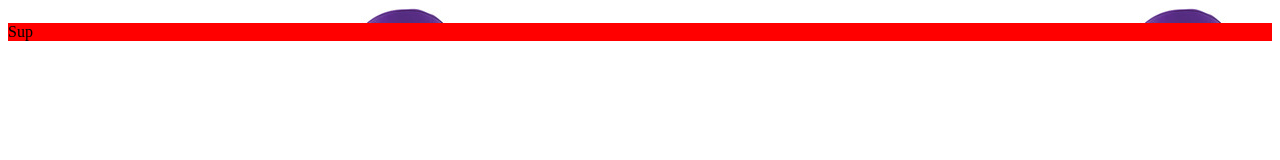
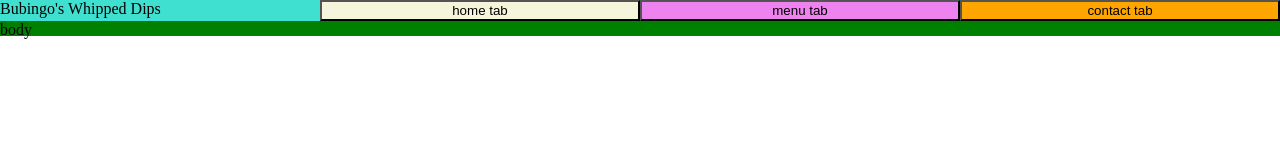
Before and after one commit to SloaneTribble/restaurant-page, a website built with webpack: page dist/index.html in a window 1280 px wide. Built offline with nearby package versions, Linux system fonts and the light colour scheme.

Commit message:
Begin laying out header

```diff
--- /dev/null
+++ b/src/header.js
@@ -0,0 +1,29 @@
+function headerMaker(){
+    const header = document.createElement('div');
+    header.classList.add('header');
+
+    const title = document.createElement('div');
+    title.classList.add('title');
+    title.textContent = 'Bubingo\'s Whipped Dips';
+
+    const homeTab = document.createElement('button');
+    homeTab.classList.add('home-tab');
+    homeTab.textContent = 'home tab';
+
+    const menuTab = document.createElement('button');
+    menuTab.classList.add('menu-tab');
+    menuTab.textContent = 'menu tab';
+
+    const contactTab = document.createElement('button');
+    contactTab.classList.add('contact-tab');
+    contactTab.textContent = 'contact tab';
+
+    header.appendChild(title);
+    header.appendChild(homeTab);
+    header.appendChild(menuTab);
+    header.appendChild(contactTab);
+
+    return header;
+}
+
+export {headerMaker};
--- a/src/home.js
+++ b/src/home.js
@@ -1,10 +1,10 @@
 
-function componentMaker(){
+function bodyMaker(){
         function component() {
         const element = document.createElement('div');
 
-        // Lodash, now imported by this script
         element.classList.add('there');
+        element.textContent = 'body';
 
         return element;
     }
@@ -13,4 +13,4 @@ function componentMaker(){
 
 }
 
-componentMaker();
+export {bodyMaker};
--- a/src/index.js
+++ b/src/index.js
@@ -1,15 +1,10 @@
 import './style.css';
-import './home.js';
+import {headerMaker} from './header.js';
+import {bodyMaker} from './home.js';
 import waluigi from './images/waluigi.jpeg';
 
-function component() {
-const element = document.createElement('div');
+document.body.appendChild(headerMaker());
 
-// Lodash, now imported by this script
-element.classList.add('hello');
-element.textContent = "Sup";
 
-return element;
-}
 
-document.body.appendChild(component());
+bodyMaker();
--- a/src/style.css
+++ b/src/style.css
@@ -1,9 +1,37 @@
+html{
+    box-sizing: border-box;
+}
+*,
+*:before,
+*:after{
+    box-sizing: inherit;
+    max-width: 100%;
+    margin: 0;
+}
+
+.header{
+    background-color: turquoise;
+    display: grid;
+    grid-template-columns: repeat(4, 1fr);
+}
+
+.home-tab{
+    background-color: beige;
+}
+
+.menu-tab{
+    background-color: violet;
+}
+
+.contact-tab{
+    background-color: orange;
+}
+
 .hello {
     background-color: red;
 }
 
 .there{
-    background-color: blue;
+    background-color: green;
     height: 15px;
-    background-image: url(./images/waluigi.jpeg);
 }
```
Also changed, not shown: dist/bundle.js, 1 other file.
